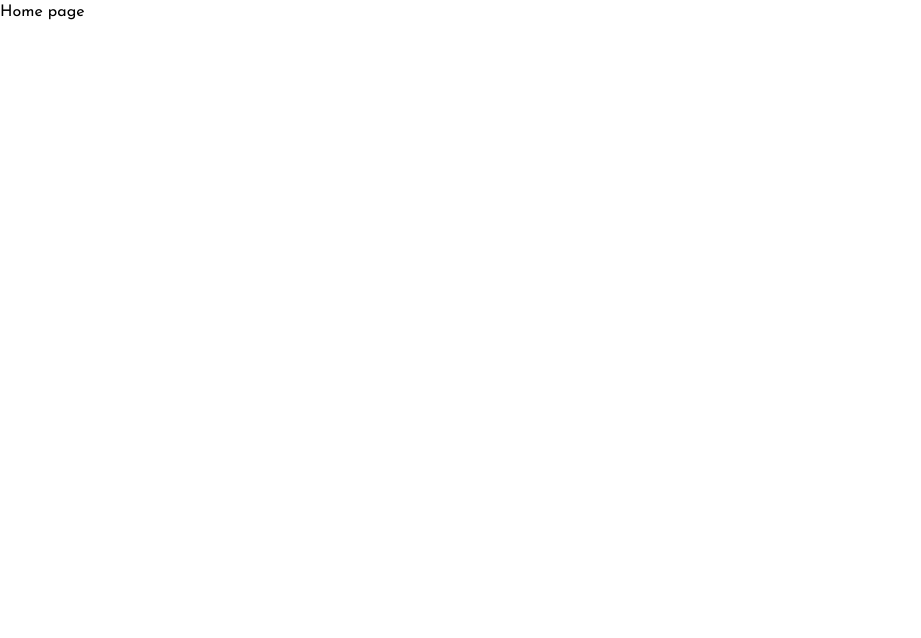
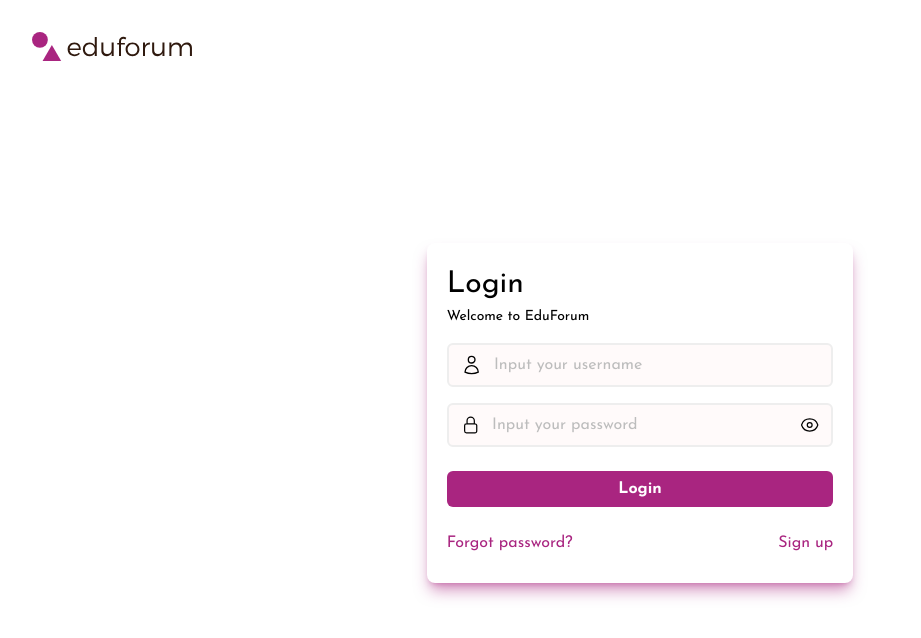
Before and after one commit to perez247/eduforum, a React (Create React App) app in the folder frontend/: page /public/auth in a window 1280 px wide. Before the commit this address led to /. Shown: the top 638 px of the page, without its empty margins (0-921 px from the left). Built offline with nearby package versions, Linux system fonts and the light colour scheme.

Commit message:
Added auth screens

```diff
--- a/frontend/package.json
+++ b/frontend/package.json
@@ -11,6 +11,7 @@
     "@testing-library/user-event": "^13.5.0",
     "react": "^18.2.0",
     "react-dom": "^18.2.0",
+    "react-avatar": "^5.0.3",
     "react-redux": "^8.1.2",
     "react-router-dom": "^6.15.0",
     "react-scripts": "5.0.1",
--- a/frontend/src/App.js
+++ b/frontend/src/App.js
@@ -7,13 +7,15 @@ import PrivateFull from './layouts/PrivateFull';
 import Group from './pages/private/Group';
 import Explore from './pages/private/explore/Explore';
 import AllGroup from './pages/private/all-group/AllGroup';
+import Auth from './pages/public/auth/Auth';
 
 function App() {
   const location = useLocation();
   return (
     <section className='font-body w-[100%] h-[100%]'>
       <Routes location={location} key={location.pathname} >
-        <Route index element={<Home />} />
+        {/* <Route index element={<Home />} /> */}
+        <Route index element={<Navigate replace to="/public/auth" />} />
 
         <Route path="private" element={<PrivateFull />}>
           <Route path="explore" element={<Explore />} />
@@ -22,8 +24,11 @@ function App() {
 
           <Route path='*' element={<Navigate replace to="/private/explore" />} />
         </Route>
+        <Route path="public">
+          <Route path="auth" element={<Auth />} />
+        </Route>
 
-        <Route path='*' element={<Navigate replace to="/" />} />
+        <Route path='*' element={<Navigate replace to="/public/auth" />} />
       </Routes>
     </section>
   );
--- /dev/null
+++ b/frontend/src/components/LoginForm/LoginForm.jsx
@@ -0,0 +1,53 @@
+import React from "react";
+import { UserIcon, LockClosedIcon, EyeIcon } from "@heroicons/react/24/outline";
+import { useNavigate } from 'react-router-dom';
+
+/**
+ * @param {object} props
+ * @param {(data) => {}} props.showRegister
+ * @param {(data) => {}} props.routeAfterLogin
+ * @returns
+ */
+const LoginForm = (props) => {
+  const navigate = useNavigate();
+
+  function showRegistration() {
+    props.showRegister(true);
+  }
+
+  return (
+    <div className="bg-white shadow-lg shadow-primary/50 w-1/3 p-5 rounded-lg">
+      <h1 className="text-3xl my-1">Login</h1>
+      <p className="text-sm my-1">Welcome to EduForum</p>
+      <div className="border-solid border-2 bg-[#FFFAFA] border-[##FFFAFA] flex w-full px-2 py-2 my-4 rounded-md items-center">
+        <UserIcon className="felx-none h-6 w-6 text-black ms-1 me-2" />
+        <input
+          placeholder="Input your username"
+          className="felx-initial mx-1 w-full bg-[#FFFAFA] text-black"
+        />
+      </div>
+      <div className="border-solid border-2 bg-[#FFFAFA] border-[##FFFAFA] flex w-full px-2 py-2 my-4 rounded-md items-center">
+        <LockClosedIcon className="felx-none h-6 w-6 text-black ms-1 me-2" />
+        <input
+          type="password"
+          placeholder="Input your password"
+          className="felx-initial mx-1 w-full bg-[#FFFAFA] text-black"
+        />
+        <EyeIcon className="felx-initial h-6 w-6 text-black ms-2 mx-1" />
+      </div>
+      <div className="w-full py-2 mt-4 rounded-md items-center flex justify-center">
+        <button className="w-full h-9 font-bold bg-primary text-white rounded-md" onClick={() => props.routeAfterLogin('/private/group')}>
+          Login
+        </button>
+      </div>
+      <div className="w-full py-2 mt-2 rounded-md items-center flex justify-between">
+        <p className="text-primary cursor-pointer">Forgot password?</p>
+        <p className="text-primary cursor-pointer" onClick={showRegistration}>
+          Sign up
+        </p>
+      </div>
+    </div>
+  );
+};
+
+export default LoginForm;
--- a/frontend/src/components/NavBarSection/ProfileImage.jsx
+++ b/frontend/src/components/NavBarSection/ProfileImage.jsx
@@ -9,8 +9,11 @@ import {
     UserCircleIcon,
     PowerIcon
   } from "@heroicons/react/24/solid";
+  import { useNavigate } from 'react-router-dom';
 
 const ProfileImage = () => {
+  const navigate = useNavigate();
+
   return (
 <Menu>
       <MenuHandler>
@@ -22,7 +25,7 @@ const ProfileImage = () => {
             <span className='text-sm'>My Profile</span>
         </MenuItem>
         <hr className="my-2 border-blue-gray-50" />
-        <MenuItem className="flex items-center gap-2 ">
+        <MenuItem className="flex items-center gap-2 " onClick={() => navigate('/public/auth')}>
             <PowerIcon className="h-4 w-4 cursor-pointer" />
           <span className='text-sm'>Sign Out</span>
         </MenuItem>
--- /dev/null
+++ b/frontend/src/components/RegisterForm/RegisterForm.jsx
@@ -0,0 +1,58 @@
+import React from "react";
+import { UserIcon, LockClosedIcon, EyeIcon } from "@heroicons/react/24/outline";
+
+/**
+ * @param {object} props
+ * @param {(data) => {}} props.showLogin
+ * @param {(data) => {}} props.routeAfterRegistration
+ * @returns
+ */
+const RegisterForm = (props) => {
+  function showLogin() {
+    props.showLogin(false);
+  }
+
+  return (
+    <div className="bg-white shadow-lg shadow-primary/50 w-1/3 p-5 rounded-lg">
+      <h1 className="text-3xl my-1">Register</h1>
+      <p className="text-sm my-1">Regiser into EduForum</p>
+      <div className="border-solid border-2 bg-[#FFFAFA] border-[##FFFAFA] flex w-full px-2 py-2 my-4 rounded-md items-center">
+        <UserIcon className="felx-none h-6 w-6 text-black ms-1 me-2" />
+        <input
+          placeholder="Input your username"
+          className="felx-initial mx-1 w-full bg-[#FFFAFA] text-black"
+        />
+      </div>
+      <div className="border-solid border-2 bg-[#FFFAFA] border-[##FFFAFA] flex w-full px-2 py-2 my-4 rounded-md items-center">
+        <LockClosedIcon className="felx-none h-6 w-6 text-black ms-1 me-2" />
+        <input
+          type="password"
+          placeholder="Input your password"
+          className="felx-initial mx-1 w-full bg-[#FFFAFA] text-black"
+        />
+        <EyeIcon className="felx-initial h-6 w-6 text-black ms-2 mx-1" />
+      </div>
+      <div className="border-solid border-2 bg-[#FFFAFA] border-[##FFFAFA] flex w-full px-2 py-2 my-4 rounded-md items-center">
+        <LockClosedIcon className="felx-none h-6 w-6 text-black ms-1 me-2" />
+        <input
+          type="password"
+          placeholder="Retype password"
+          className="felx-initial mx-1 w-full bg-[#FFFAFA] text-black"
+        />
+        <EyeIcon className="felx-initial h-6 w-6 text-black ms-2 mx-1" />
+      </div>
+      <div className="w-full py-2 mt-4 rounded-md items-center flex justify-center">
+        <button className="w-full h-9 font-bold bg-primary text-white rounded-md" onClick={() => props.routeAfterRegistration('/private/group')}>
+          Register
+        </button>
+      </div>
+      <div className="w-full py-2 mt-2 rounded-md items-center flex justify-end">
+        <p className="text-primary cursor-pointer" onClick={showLogin}>
+          Have an accout?
+        </p>
+      </div>
+    </div>
+  );
+};
+
+export default RegisterForm;
--- a/frontend/src/index.css
+++ b/frontend/src/index.css
@@ -23,3 +23,7 @@ textarea:focus, input:focus{
 *:focus {
     outline: none;
 }
+
+input:-internal-autofill-selected {
+    background-color: unset !important;
+}
--- /dev/null
+++ b/frontend/src/pages/public/auth/Auth.jsx
@@ -0,0 +1,35 @@
+import React, { useState } from "react";
+import NavBarLogo from "../../../components/NavBarSection/NavBarLogo";
+import LoginForm from "../../../components/LoginForm/LoginForm";
+import RegisterForm from "../../../components/RegisterForm/RegisterForm";
+import { useNavigate } from 'react-router-dom';
+
+const Auth = () => {
+  let [showRegister, setShowRegister] = useState(false);
+  const navigate = useNavigate();
+
+  const changeViewState = (trigger) => {
+    setShowRegister(trigger);
+  };
+
+  const navigateToUrl = (url) => {
+    navigate(url);
+  }
+
+  return (
+    <div className="w-full h-screen">
+      <div className="p-8">
+        <NavBarLogo />
+      </div>
+      <div className="h-4/5 flex justify-center items-center">
+        {showRegister ? (
+          <RegisterForm showLogin={changeViewState} routeAfterRegistration={navigateToUrl} />
+        ) : (
+          <LoginForm showRegister={changeViewState} routeAfterLogin={navigateToUrl} />
+        )}
+      </div>
+    </div>
+  );
+};
+
+export default Auth;
--- a/package.json
+++ /dev/null
@@ -1,5 +0,0 @@
-{
-  "dependencies": {
-    "react-avatar": "^5.0.3"
-  }
-}
```
Also changed, not shown: frontend/src/components/LoginForm/LoginForm.module.css (added), frontend/src/components/RegisterForm/RegisterForm.module.css (added), frontend/src/pages/public/auth/Auth.module.css (added), 2 other files (tests, documents, lock files or other folders).
